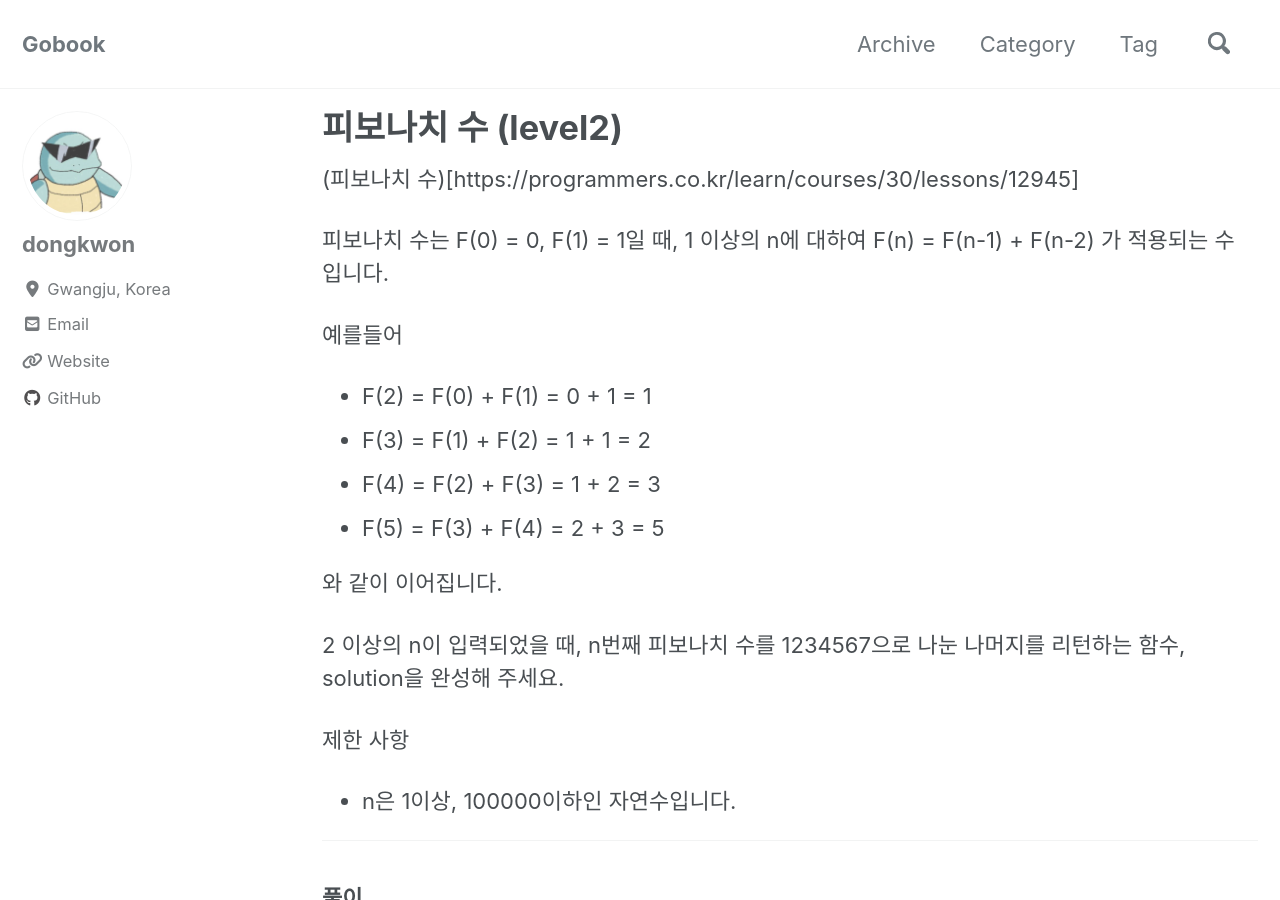
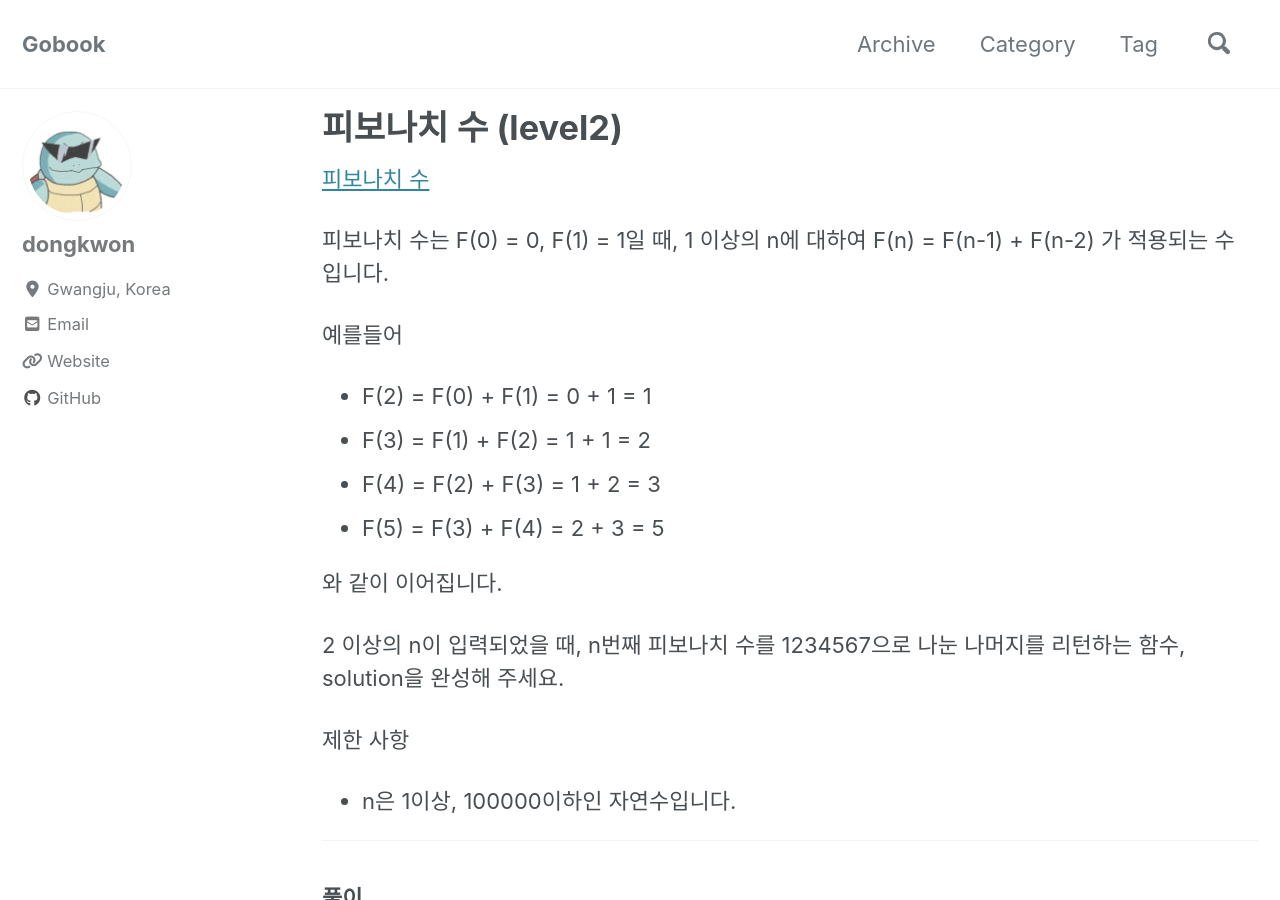
Before and after one commit to ydk7819/ydk7819.github.io, a Jekyll site: the page built from _posts/2019-12-24-피보나치.md, in a window 1280 px wide and 900 px high. Built offline with Jekyll 4.4.1, drawn with Linux system fonts in a browser that asks for light colours; cached includes are drawn as plain includes; nearby versions of some CDN libraries.

Commit message:
피보나치 수 수정

```diff
--- a/_posts/2019-12-24-피보나치.md
+++ b/_posts/2019-12-24-피보나치.md
@@ -6,7 +6,7 @@ tags: programers
 ---
 
 
-(피보나치 수)[https://programmers.co.kr/learn/courses/30/lessons/12945]
+[피보나치 수](https://programmers.co.kr/learn/courses/30/lessons/12945)
 
 피보나치 수는 F(0) = 0, F(1) = 1일 때, 1 이상의 n에 대하여 F(n) = F(n-1) + F(n-2) 가 적용되는 수 입니다.
 
```
